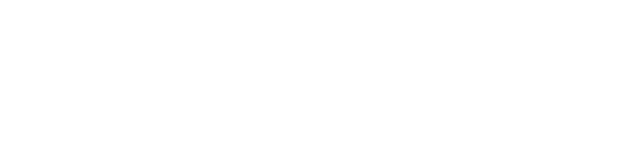
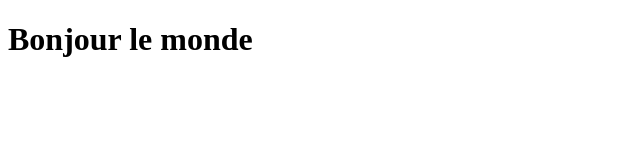
Before and after one commit to Jonastino21/PORTFOLIO, a plain HTML site: page index.html in a window 1280 px wide. Shown: the whole page, without its empty margins (0-640 px from the left). Drawn offline with Linux system fonts and the light colour scheme.

Commit message:
modification index.html

```diff
--- a/index.html
+++ b/index.html
@@ -5,5 +5,7 @@
     <meta name="viewport" content="width=device-width, initial-scale=1.0" />
     <title>Document</title>
   </head>
-  <body></body>
+  <body>
+    <h1>Bonjour le monde</h1>
+  </body>
 </html>
```
